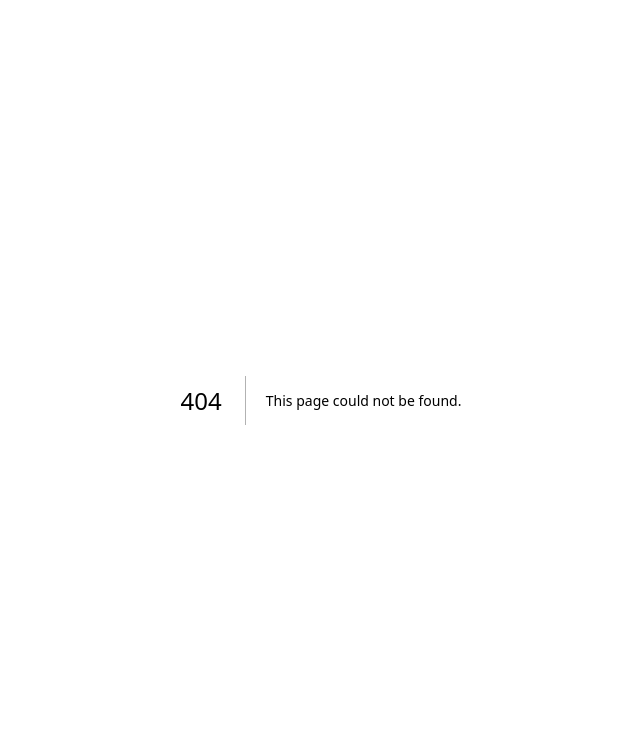
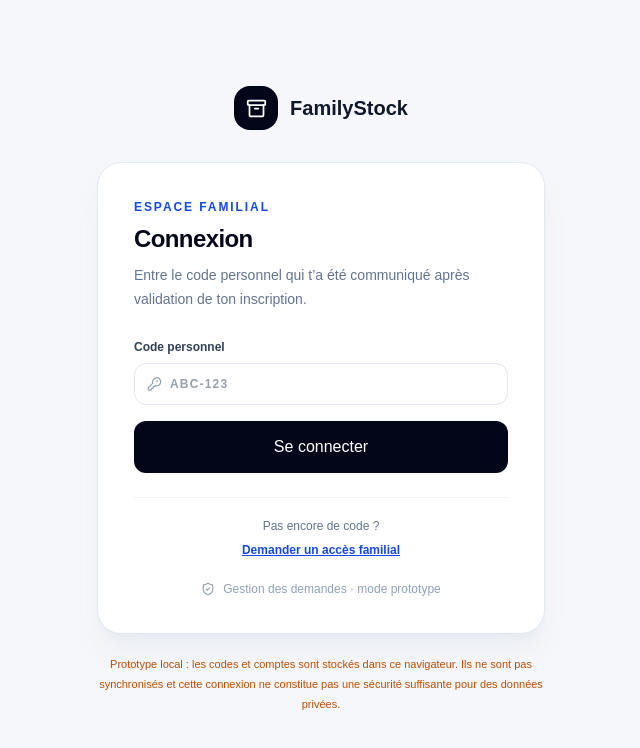
Before and after one commit to jeanlafon12180-ops/familystock, a Next.js app: page /connexion in a window 1280 px wide. Before the commit this address had no page. Shown: the top 748 px of the page, without its empty margins (319-959 px from the left). Built offline with nearby package versions, Linux system fonts and the light colour scheme.

Commit message:
feat: ajouter la connexion des membres par code personnel

```diff
--- /dev/null
+++ b/src/app/connexion/page.tsx
@@ -0,0 +1,75 @@
+"use client";
+
+import { FormEvent, useState } from "react";
+import Link from "next/link";
+import { Archive, KeyRound, ShieldCheck } from "lucide-react";
+
+type MemberRequest = {
+  firstName: string;
+  lastName: string;
+  status: "pending" | "approved" | "rejected";
+  accessCode?: string;
+};
+
+export default function LoginPage() {
+  const [code, setCode] = useState("");
+  const [error, setError] = useState("");
+
+  function login(event: FormEvent<HTMLFormElement>) {
+    event.preventDefault();
+    setError("");
+    try {
+      const requests = JSON.parse(localStorage.getItem("familystock_requests") || "[]") as MemberRequest[];
+      const normalized = code.trim().toUpperCase();
+      const member = requests.find((request) =>
+        request.status === "approved" &&
+        request.accessCode?.toUpperCase() === normalized
+      );
+      if (!member) {
+        setError("Code inconnu ou compte non encore validé.");
+        return;
+      }
+      sessionStorage.setItem("familystock_session", JSON.stringify({
+        firstName: member.firstName,
+        lastName: member.lastName,
+      }));
+      window.location.replace("/");
+    } catch {
+      setError("Impossible de lire les comptes enregistrés sur cet appareil.");
+    }
+  }
+
+  return (
+    <main className="flex min-h-screen items-center justify-center bg-[#f6f7fb] px-4 py-10">
+      <div className="w-full max-w-md">
+        <Link href="/connexion" className="mb-8 flex items-center justify-center gap-3 text-slate-900">
+          <span className="flex h-11 w-11 items-center justify-center rounded-2xl bg-slate-950 text-white"><Archive size={21}/></span>
+          <span className="text-xl font-bold">FamilyStock</span>
+        </Link>
+        <section className="rounded-3xl border border-slate-200 bg-white p-7 shadow-xl shadow-slate-200/60 sm:p-9">
+          <div className="mb-7">
+            <div className="text-xs font-bold uppercase tracking-[.16em] text-blue-700">Espace familial</div>
+            <h1 className="mt-2 text-2xl font-bold tracking-tight text-slate-950">Connexion</h1>
+            <p className="mt-2 text-sm leading-6 text-slate-500">Entre le code personnel qui t’a été communiqué après validation de ton inscription.</p>
+          </div>
+          <form onSubmit={login} className="space-y-4">
+            <label className="block text-xs font-semibold text-slate-700">Code personnel
+              <span className="mt-2 flex items-center gap-2 rounded-xl border border-slate-200 px-3 focus-within:border-slate-500">
+                <KeyRound size={16} className="text-slate-400"/>
+                <input required autoComplete="one-time-code" maxLength={12} value={code} onChange={event=>setCode(event.target.value.toUpperCase())} placeholder="ABC-123" className="w-full bg-transparent py-3 text-sm tracking-widest outline-none"/>
+              </span>
+            </label>
+            {error && <p role="alert" className="text-xs text-red-600">{error}</p>}
+            <button type="submit" className="w-full rounded-xl bg-slate-950 px-4 py-3.5 text-sm font-semibold text-white hover:bg-slate-800">Se connecter</button>
+          </form>
+          <div className="mt-6 border-t border-slate-100 pt-5 text-center">
+            <p className="text-xs text-slate-500">Pas encore de code ?</p>
+            <Link href="/inscription" className="mt-2 inline-flex text-xs font-semibold text-blue-700 underline">Demander un accès familial</Link>
+          </div>
+          <Link href="/admin/membres" className="mt-5 flex items-center justify-center gap-2 text-xs text-slate-400 hover:text-slate-700"><ShieldCheck size={14}/> Gestion des demandes · mode prototype</Link>
+        </section>
+        <p className="mt-5 text-center text-[11px] leading-5 text-amber-700">Prototype local : les codes et comptes sont stockés dans ce navigateur. Ils ne sont pas synchronisés et cette connexion ne constitue pas une sécurité suffisante pour des données privées.</p>
+      </div>
+    </main>
+  );
+}
```
